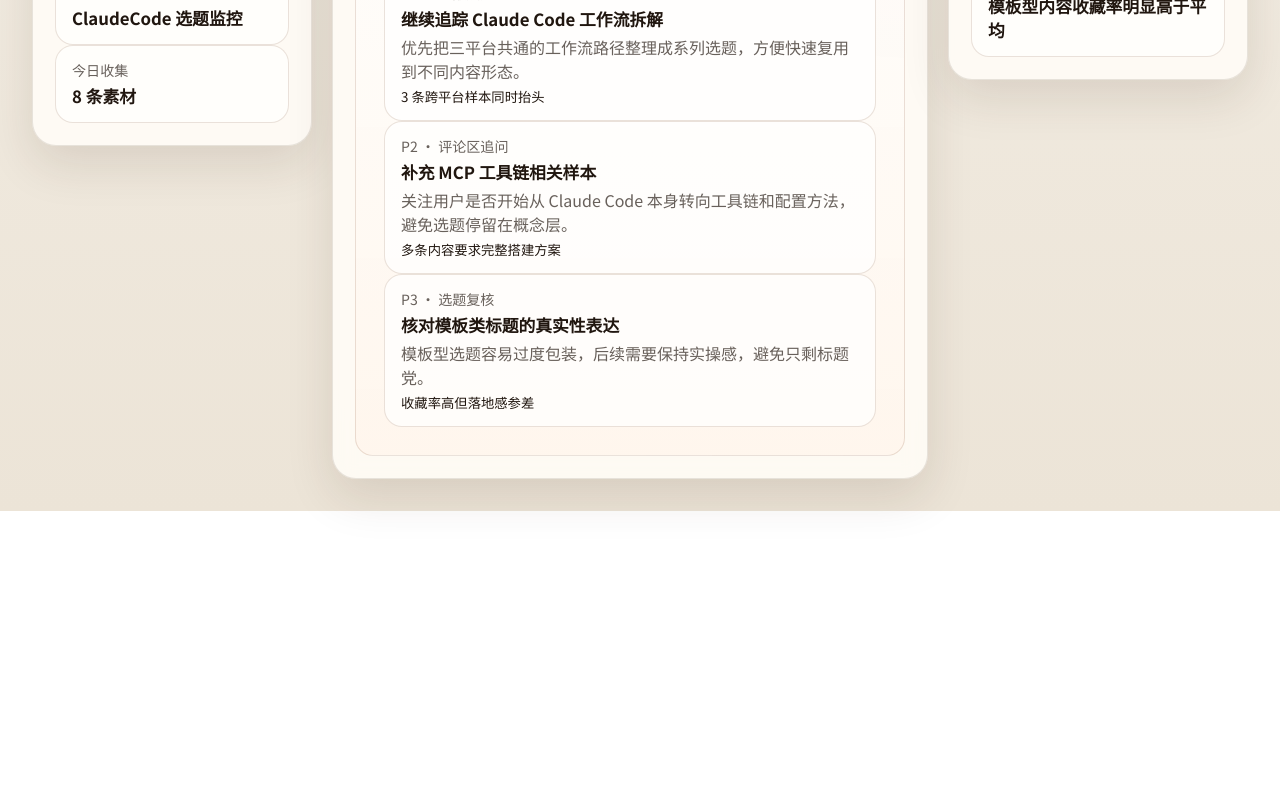
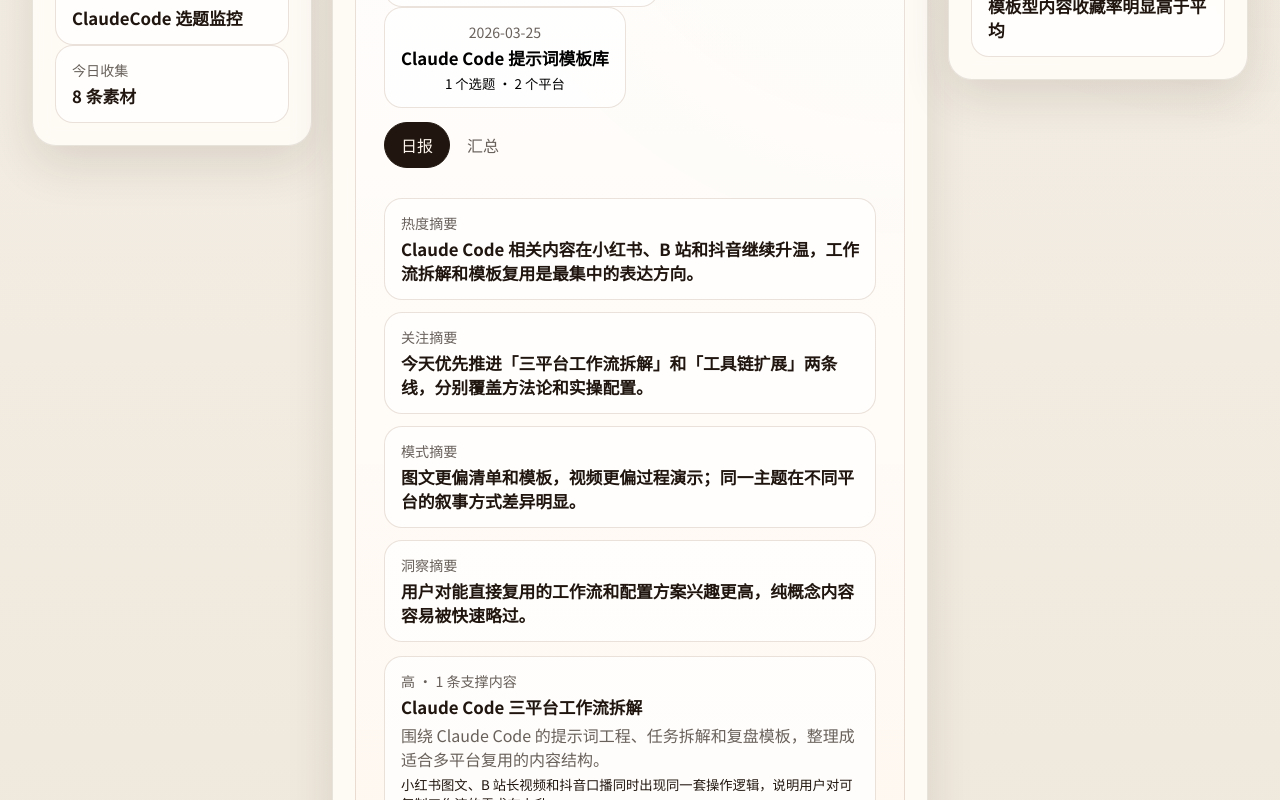
Before and after one commit to Selina2025-alt/Agent-Content-Factory, a Next.js app in the folder 数据采集与选题分析agent/: page / in a window 1280 px wide. Shown: the part 500-1300 px from the top of the page. Before the commit the page ends 1011 px from the top, so only its background shows below. Built offline with nearby package versions, Linux system fonts and the light colour scheme.

Commit message:
Task 5: report-evidence bridge

```diff
--- /dev/null
+++ b/数据采集与选题分析agent/src/components/workbench/date-strip.tsx
@@ -0,0 +1,47 @@
+import type { ReactNode } from "react";
+
+export interface DateStripItem {
+  date: string;
+  label: ReactNode;
+  detail?: ReactNode;
+}
+
+interface DateStripProps {
+  items: DateStripItem[];
+  selectedDate: string;
+  onSelectDate: (date: string) => void;
+}
+
+export function DateStrip({
+  items,
+  selectedDate,
+  onSelectDate
+}: DateStripProps) {
+  return (
+    <div className="workbench-shell__action-deck" aria-label="报告日期">
+      {items.map((item) => {
+        const isSelected = item.date === selectedDate;
+
+        return (
+          <button
+            key={item.date}
+            type="button"
+            aria-pressed={isSelected}
+            className={
+              isSelected
+                ? "workbench-shell__workspace-card is-active"
+                : "workbench-shell__workspace-card"
+            }
+            onClick={() => onSelectDate(item.date)}
+          >
+            <span>{item.date}</span>
+            <strong>{item.label}</strong>
+            {item.detail ? <small>{item.detail}</small> : null}
+          </button>
+        );
+      })}
+    </div>
+  );
+}
+
+export default DateStrip;
--- a/数据采集与选题分析agent/src/components/workbench/monitoring-workbench.tsx
+++ b/数据采集与选题分析agent/src/components/workbench/monitoring-workbench.tsx
@@ -4,11 +4,17 @@
 
 import { ActionDeck } from "@/components/workbench/action-deck";
 import { CategorySidebar } from "@/components/workbench/category-sidebar";
+import { ReportTab } from "@/components/workbench/report-tab";
 import { RightRail } from "@/components/workbench/right-rail";
 import { WorkbenchHeader } from "@/components/workbench/workbench-header";
 import { monitorCategories } from "@/lib/mock-data";
-import { buildInitialWorkbenchState, getActiveCategory } from "@/lib/workbench-selectors";
-import type { TabId, WorkbenchState } from "@/lib/types";
+import {
+  buildInitialWorkbenchState,
+  getActiveCategory,
+  getCurrentDailyReport,
+  getLinkedContentIds
+} from "@/lib/workbench-selectors";
+import type { DailyReport, TabId, TopicIdea, WorkbenchState } from "@/lib/types";
 
 export function buildWorkbenchStateForCategory(
   categories: typeof monitorCategories,
@@ -23,6 +29,63 @@
     selectedCategoryId: activeCategory.id,
     activeTab
   };
+}
+
+function FocusedContentBridge({
+  activeCategory,
+  activeTopic,
+  focusedContentIds
+}: {
+  activeCategory: (typeof monitorCategories)[number];
+  activeTopic: TopicIdea | null;
+  focusedContentIds: string[];
+}) {
+  const focusedContent = activeCategory.content.filter((content) =>
+    focusedContentIds.includes(content.id)
+  );
+
+  return (
+    <section
+      className="workbench-shell__hero-card"
+      aria-label={`${activeCategory.name} 支撑内容`}
+    >
+      <div className="workbench-shell__panel-kicker">内容</div>
+      <h2>{`${activeCategory.name} 支撑内容聚焦`}</h2>
+      <p>
+        {focusedContentIds.length > 0
+          ? `已聚焦 ${focusedContentIds.length} 条支撑内容，源自 ${
+              activeTopic?.title ?? "当前选题"
+            }。`
+          : "当前没有可聚焦的支撑内容。"}
+      </p>
+      <div className="workbench-shell__action-deck">
+        {focusedContent.map((content) => (
+          <article key={content.id} className="workbench-shell__workspace-card">
+            <span>
+              {content.publishedAt} · {content.platformId}
+            </span>
+            <strong>{content.title}</strong>
+            <p>{content.aiSummary}</p>
+            <small>{content.author}</small>
+          </article>
+        ))}
+      </div>
+    </section>
+  );
+}
+
+function SettingsBridge({
+  activeCategory
+}: {
+  activeCategory: (typeof monitorCategories)[number];
+}) {
+  return (
+    <section className="workbench-shell__hero-card" aria-label="监控设置">
+      <div className="workbench-shell__panel-kicker">监控设置</div>
+      <h2>{`${activeCategory.name} 监控设置`}</h2>
+      <p>{activeCategory.settings.schedule.analysisScope}</p>
+    </section>
+  );
 }
 
 export function MonitoringWorkbench() {
@@ -50,6 +113,28 @@
     monitorCategories,
     workbenchState.selectedCategoryId
   );
+  const activeReport = getCurrentDailyReport(
+    activeCategory,
+    workbenchState.selectedReportDate
+  );
+  const activeTopic =
+    activeReport.topics.find((topic) => topic.id === workbenchState.focusedTopicId) ??
+    activeReport.topics[0] ??
+    null;
+  const focusedContentIds = activeTopic ? getLinkedContentIds(activeTopic) : [];
+
+  function handleOpenEvidence(topic: TopicIdea, report: DailyReport) {
+    const linkedContentIds = getLinkedContentIds(topic);
+
+    setWorkbenchState((current) => ({
+      ...current,
+      activeTab: "content",
+      selectedReportDate: report.date,
+      selectedContentDate: report.date,
+      focusedTopicId: topic.id,
+      highlightedContentIds: linkedContentIds
+    }));
+  }
 
   return (
     <section className="workbench-shell">
@@ -79,7 +164,43 @@
               }))
             }
           />
-          <ActionDeck activeCategory={activeCategory} />
+
+          {workbenchState.activeTab === "report" ? (
+            <>
+              <ReportTab
+                activeCategory={activeCategory}
+                report={activeReport}
+                reportView={workbenchState.reportView}
+                onReportViewChange={(reportView) =>
+                  setWorkbenchState((current) => ({
+                    ...current,
+                    reportView
+                  }))
+                }
+                selectedReportDate={workbenchState.selectedReportDate}
+                onSelectReportDate={(selectedReportDate) =>
+                  setWorkbenchState((current) => ({
+                    ...current,
+                    selectedReportDate,
+                    focusedTopicId:
+                      getCurrentDailyReport(activeCategory, selectedReportDate).topics[0]
+                        ?.id ?? null,
+                    highlightedContentIds: []
+                  }))
+                }
+                onOpenEvidence={(topic) => handleOpenEvidence(topic, activeReport)}
+              />
+              <ActionDeck activeCategory={activeCategory} />
+            </>
+          ) : workbenchState.activeTab === "content" ? (
+            <FocusedContentBridge
+              activeCategory={activeCategory}
+              activeTopic={activeTopic}
+              focusedContentIds={focusedContentIds}
+            />
+          ) : (
+            <SettingsBridge activeCategory={activeCategory} />
+          )}
         </main>
 
         <RightRail activeCategory={activeCategory} />
--- /dev/null
+++ b/数据采集与选题分析agent/src/components/workbench/report-tab.tsx
@@ -0,0 +1,132 @@
+import { DateStrip, type DateStripItem } from "@/components/workbench/date-strip";
+import type { DailyReport, MonitorCategory, ReportView, TopicIdea } from "@/lib/types";
+
+interface ReportTabProps {
+  activeCategory: MonitorCategory;
+  report: DailyReport;
+  reportView: ReportView;
+  onReportViewChange: (view: ReportView) => void;
+  selectedReportDate: string;
+  onSelectReportDate: (date: string) => void;
+  onOpenEvidence: (topic: TopicIdea) => void;
+}
+
+function buildDateItems(reports: DailyReport[]): DateStripItem[] {
+  return [...reports]
+    .sort((left, right) => right.date.localeCompare(left.date))
+    .map((item) => ({
+      date: item.date,
+      label: item.topics[0]?.title ?? "暂无选题",
+      detail: `${item.topicCount} 个选题 · ${item.platformsInvolved} 个平台`
+    }));
+}
+
+export function ReportTab({
+  activeCategory,
+  report,
+  reportView,
+  onReportViewChange,
+  selectedReportDate,
+  onSelectReportDate,
+  onOpenEvidence
+}: ReportTabProps) {
+  const reportDates = buildDateItems(activeCategory.reports);
+
+  return (
+    <section className="workbench-shell__hero-card" aria-label={`${activeCategory.name} 报告`}>
+      <div className="workbench-shell__panel-kicker">选题分析与报告</div>
+      <h2>{`${activeCategory.name} 报告`}</h2>
+
+      <DateStrip
+        items={reportDates}
+        selectedDate={selectedReportDate}
+        onSelectDate={onSelectReportDate}
+      />
+
+      <div className="workbench-shell__header-meta" role="group" aria-label="报告视图切换">
+        <button
+          type="button"
+          className={
+            reportView === "daily"
+              ? "workbench-shell__tab is-active"
+              : "workbench-shell__tab"
+          }
+          aria-pressed={reportView === "daily"}
+          onClick={() => onReportViewChange("daily")}
+        >
+          日报
+        </button>
+        <button
+          type="button"
+          className={
+            reportView === "summary"
+              ? "workbench-shell__tab is-active"
+              : "workbench-shell__tab"
+          }
+          aria-pressed={reportView === "summary"}
+          onClick={() => onReportViewChange("summary")}
+        >
+          汇总
+        </button>
+      </div>
+
+      {reportView === "daily" ? (
+        <div className="workbench-shell__insight-stack">
+          <article className="workbench-shell__insight-card">
+            <span>热度摘要</span>
+            <strong>{report.hotSummary}</strong>
+          </article>
+          <article className="workbench-shell__insight-card">
+            <span>关注摘要</span>
+            <strong>{report.focusSummary}</strong>
+          </article>
+          <article className="workbench-shell__insight-card">
+            <span>模式摘要</span>
+            <strong>{report.patternSummary}</strong>
+          </article>
+          <article className="workbench-shell__insight-card">
+            <span>洞察摘要</span>
+            <strong>{report.insightSummary}</strong>
+          </article>
+        </div>
+      ) : (
+        <div className="workbench-shell__insight-stack">
+          <article className="workbench-shell__insight-card">
+            <span>汇总视图</span>
+            <strong>
+              {`${report.date} 共 ${report.topicCount} 个选题，覆盖 ${report.platformsInvolved} 个平台。`}
+            </strong>
+            <p>{report.hotSummary}</p>
+          </article>
+          <article className="workbench-shell__insight-card">
+            <span>关键结论</span>
+            <strong>{report.insightSummary}</strong>
+          </article>
+        </div>
+      )}
+
+      <div className="workbench-shell__action-deck">
+        {report.topics.map((topic) => (
+          <article key={topic.id} className="workbench-shell__workspace-card">
+            <span>
+              {topic.confidence} · {topic.evidenceCount} 条支撑内容
+            </span>
+            <strong>{topic.title}</strong>
+            <p>{topic.brief}</p>
+            <small>{topic.whyNow}</small>
+            <button
+              type="button"
+              className="workbench-shell__tab"
+              aria-label={`查看支撑内容：${topic.title}`}
+              onClick={() => onOpenEvidence(topic)}
+            >
+              查看支撑内容
+            </button>
+          </article>
+        ))}
+      </div>
+    </section>
+  );
+}
+
+export default ReportTab;
```
Also changed, not shown: 1 other file (tests, documents, lock files or other folders).
